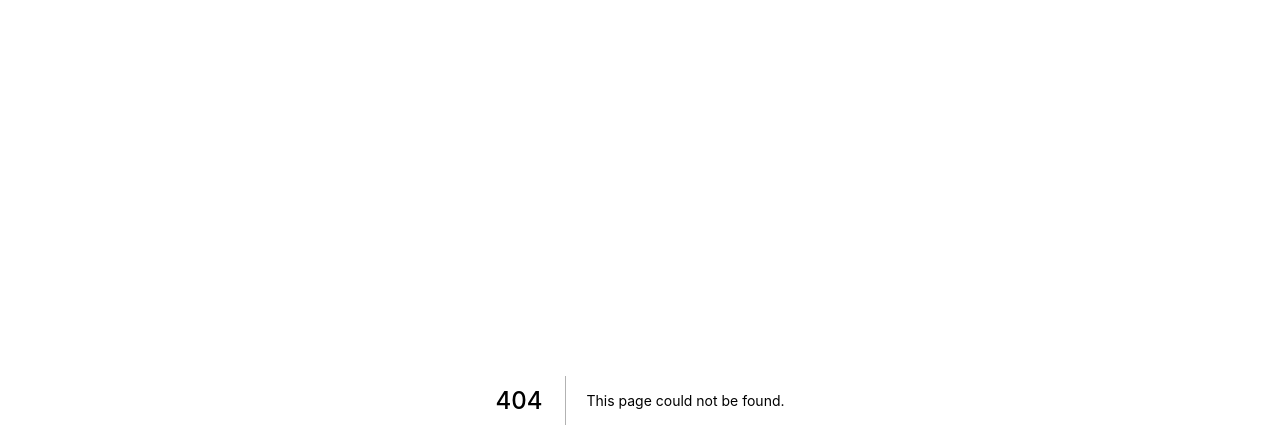
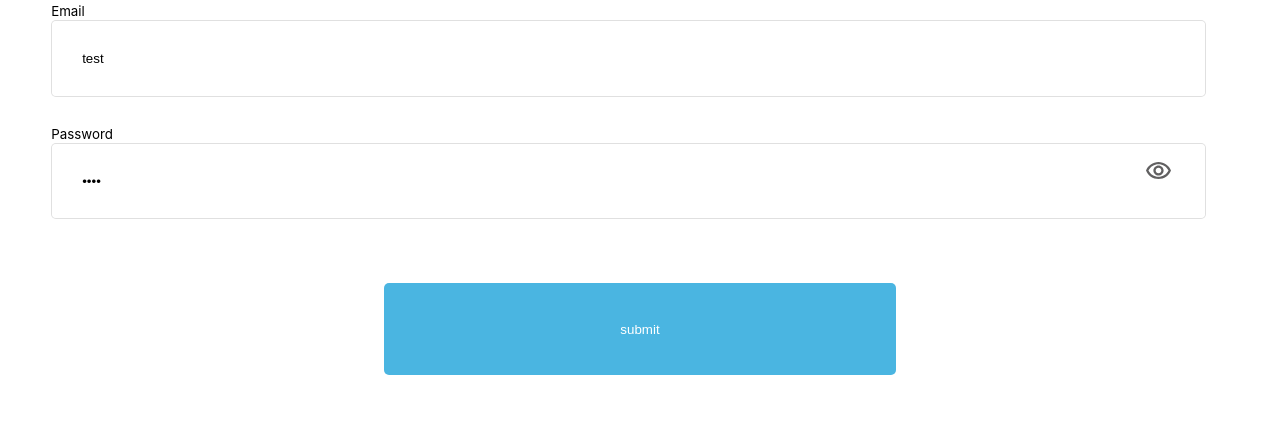
Before and after one commit to okorie2/hive, a Next.js app: page /auth/signIn/form in a window 1280 px wide. Before the commit this address had no page. Shown: the top 448 px of the page. Built offline with nearby package versions, Linux system fonts and the light colour scheme; no server answers; a web font is replaced by a local one.

Commit message:
working on signin

```diff
--- a/next.config.js
+++ b/next.config.js
@@ -1,3 +1,3 @@
 module.exports = {
   reactStrictMode: true,
-}
+};
--- /dev/null
+++ b/pages/auth/signIn/form.js
@@ -0,0 +1,83 @@
+import React, { useEffect, useState } from "react";
+import { useDispatch, useSelector } from "react-redux";
+import { ToastContainer, toast } from "react-toastify";
+
+import { useForm } from "react-hook-form";
+import FormController from "../../../component/formHandler/formController";
+import { handleAuth } from "../../../redux/actions/auth";
+import { ButtonHighlight } from "../../../styles/components/buttons/buttonHiglight";
+import { InputIcon } from "../../../styles/components/inputs/authInput";
+import Image from "next/image";
+import { SignInBtn } from "./signinStyles";
+import { ErrorStyle } from "../../../styles/components/Error";
+
+export default function Form() {
+  const {
+    register,
+    handleSubmit,
+    formState: { errors },
+  } = useForm();
+
+  const dispatch = useDispatch();
+  const onSubmit = (data) => {
+    dispatch(handleAuth(data));
+    console.log(data);
+  };
+  const [visibility, setVisibility] = useState(false);
+
+  const toggleVisibility = () => {
+    setVisibility(!visibility);
+  };
+
+  const { data, loading, error } = useSelector(({ auth }) => auth);
+
+  const alert = () => {
+    if (data?.status) {
+      toast.success(data && data?.response?.data?.message, { autoClose: 4000 });
+    } else {
+      toast.warn(data && data?.response?.data?.message, { autoClose: 4000 });
+    }
+  };
+
+  useEffect(() => {
+    if (!loading) {
+      alert();
+    }
+  }, [data]);
+
+  return (
+    <form onSubmit={handleSubmit(onSubmit)}>
+      <ToastContainer autoClose={8000} />
+
+      <FormController
+        control="input"
+        defaultValue="test"
+        label="email"
+        register={register}
+        border={errors.email && "1px solid red"}
+        required={true}
+      />
+      {errors.email && <ErrorStyle>This field is required</ErrorStyle>}
+
+      <FormController
+        control="input"
+        defaultValue="test"
+        label="password"
+        type={visibility ? "text" : "password"}
+        border={errors.password && "1px solid red"}
+        register={register}
+        required
+      >
+        <InputIcon onClick={toggleVisibility}>
+          <Image src={"/svgs/eye.svg"} width={25} height={25} alt="eye" />
+        </InputIcon>
+      </FormController>
+
+      {errors.password && <ErrorStyle>This field is required</ErrorStyle>}
+
+      <SignInBtn>
+        <ButtonHighlight type="submit">submit </ButtonHighlight>
+      </SignInBtn>
+    </form>
+  );
+}
--- a/pages/auth/signIn/signinStyles.js
+++ b/pages/auth/signIn/signinStyles.js
@@ -0,0 +1,6 @@
+import styled from "styled-components";
+
+export const SignInBtn = styled.div`
+  text-align: center;
+  margin-top: 5%;
+`;
--- a/pages/auth/signUp/signup.js
+++ b/pages/auth/signUp/signup.js
@@ -5,8 +5,7 @@ import Image from "next/image";
 import FacebookIcon from "@mui/icons-material/Facebook";
 
 import Footerr from "../components/footer";
-
-import FormWrapper from "./formHandler";
+import FormWrapper from "./form";
 
 export default function Signup() {
   return (
--- a/styles/components/Error.js
+++ b/styles/components/Error.js
@@ -1,6 +1,6 @@
 import styled from "styled-components";
 
-export const Error = styled.div`
+export const ErrorStyle = styled.div`
   color: red;
   font-size: small;
   margin-left: 4%;
--- a/styles/components/inputs/authInput.js
+++ b/styles/components/inputs/authInput.js
@@ -5,6 +5,7 @@ export const AuthInput = styled.input`
   outline: none;
   border: none;
   background-color: none;
+  border-radius: 5px;
 
   width: 100%;
 `;
```
Also changed, not shown: pages/auth/confirmEmail/confirm-email/[token].js (added, +20 -0 lines), pages/auth/signIn/signin.js (+19 -30 lines), pages/auth/signUp/form.js (renamed from pages/auth/signUp/formHandler.js, +9 -9 lines), .eslintrc.json, pages/auth/confirmEmail/confirm-email.js (deleted).
